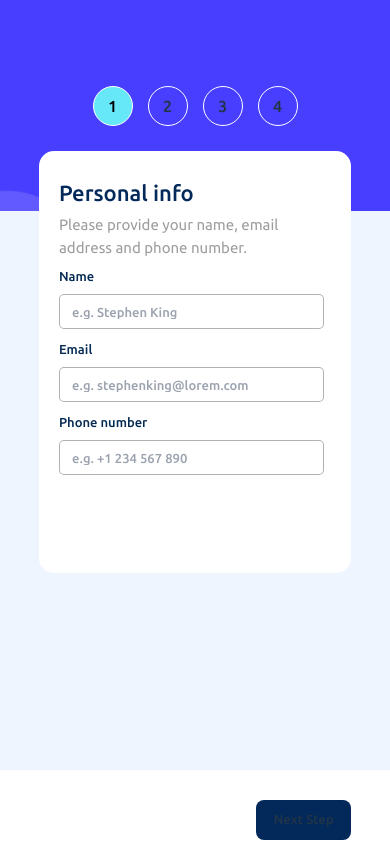
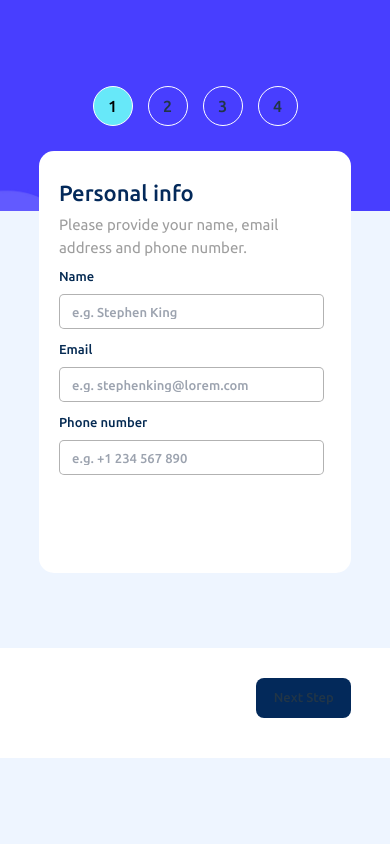
Before and after one commit to luisnavedag/Challenge-Form, a React (Vite) app: page / in a window 390 px wide. Built offline with nearby package versions, Linux system fonts and the light colour scheme.

Commit message:
Responsive design in Step 2 and 3

```diff
--- a/src/components/Step1/Step1.module.css
+++ b/src/components/Step1/Step1.module.css
@@ -164,7 +164,7 @@
         border: 1px solid blue;
         position: relative;
         right: 15%;
-        top: 70%;
+        top: 40%;
         width: 110vw;
         border: none;
         background-color: #fff;
--- a/src/components/Step2/Step2.module.css
+++ b/src/components/Step2/Step2.module.css
@@ -197,7 +197,7 @@
         /* border: 1px solid blue; */
         position: relative;
         right: 15%;
-        top: 60%;
+        top: 40%;
         width: 110vw;
         border: none;
         background-color: #fff;
--- a/src/components/Step3/Step3.module.css
+++ b/src/components/Step3/Step3.module.css
@@ -164,7 +164,7 @@
         /* border: 1px solid blue; */
         position: relative;
         right: 15%;
-        top: 60%;
+        top: 40%;
         width: 110vw;
         border: none;
         background-color: #fff;
--- a/src/components/Step4/Step4.module.css
+++ b/src/components/Step4/Step4.module.css
@@ -149,7 +149,7 @@
         /* border: 1px solid blue; */
         position: relative;
         right: 15%;
-        top: 80%;
+        top: 40%;
         width: 110vw;
         border: none;
         background-color: #fff;
```
